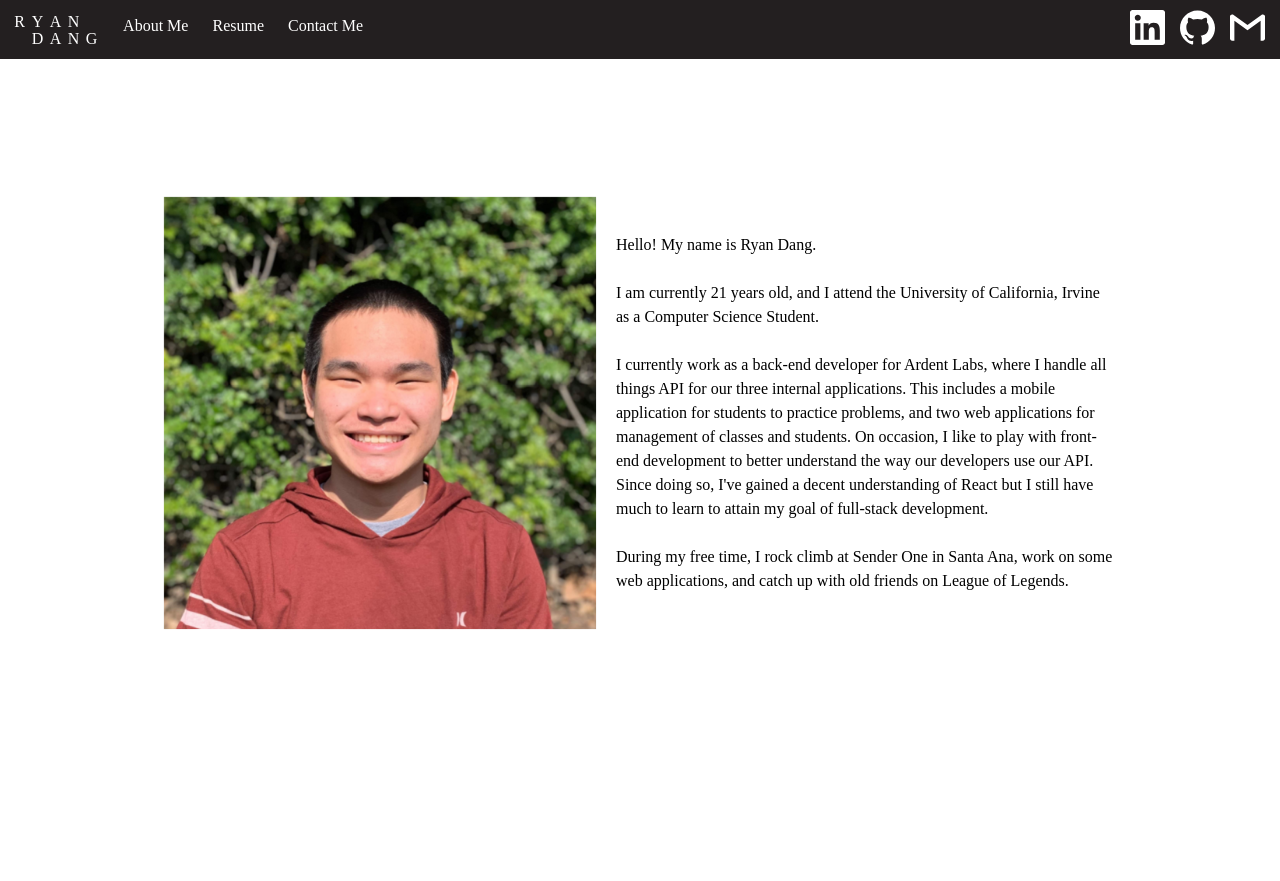
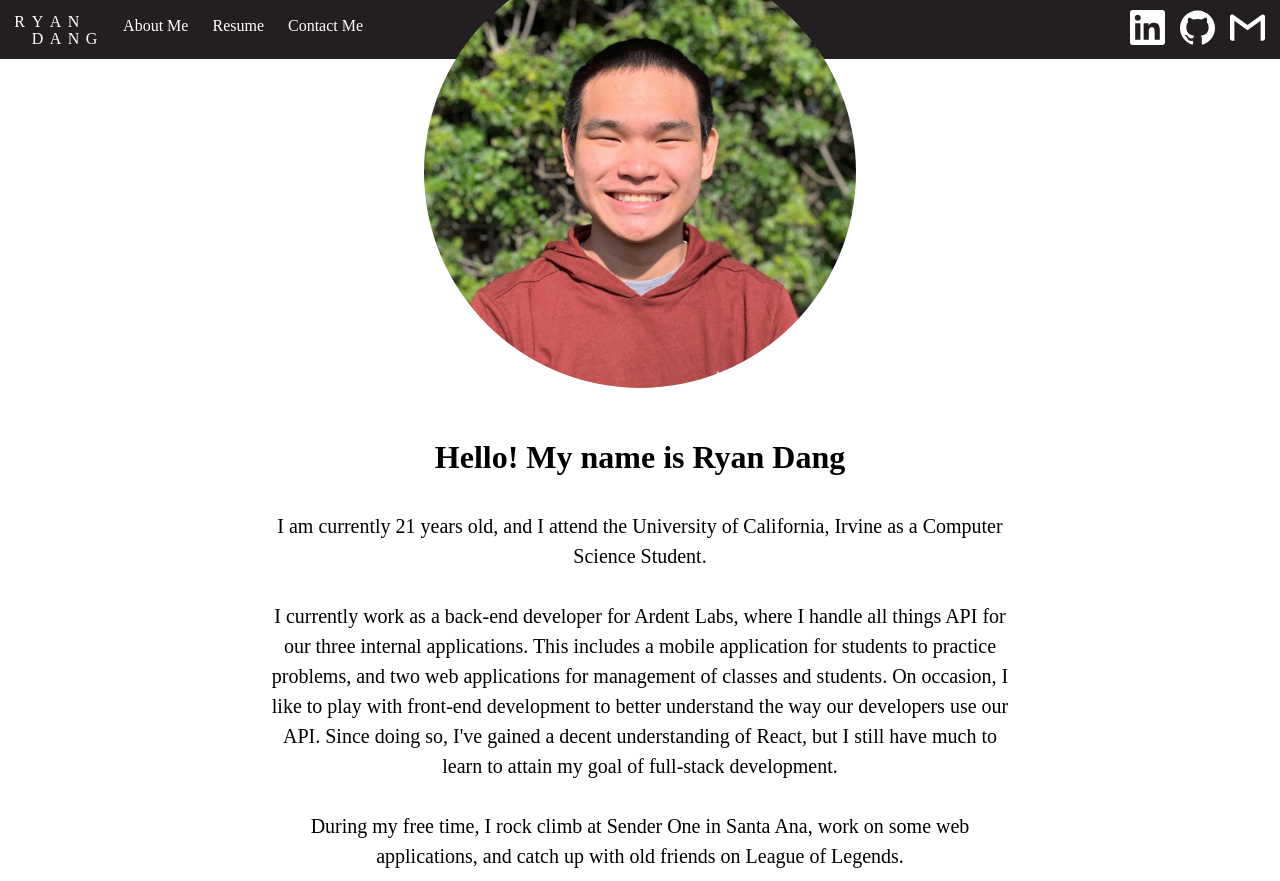
Before and after one commit to rvdang/ryan-web, a React (Create React App) app: page / in a window 1280 px wide. Before the commit the page ends 800 px from the top, so only its background shows below. Built offline with nearby package versions, Linux system fonts and the light colour scheme; a web font is replaced by a local one; what react-pose would draw is missing.

Commit message:
play with fonts

```diff
--- a/src/AboutMe.js
+++ b/src/AboutMe.js
@@ -1,23 +1,25 @@
 import React from "react";
 export const AboutMe = props => (
-  <div className="shortFadeIn page horizontal maxswitch">
+  <div className="shortFadeIn page vertical maxswitch">
     <img
       className="shortFadeIn"
       src={require("./images/ryan_headshot.jpeg")}
       height="432px"
-      style={{ padding: "10px" }}
+      style={{ padding: "10px" , borderRadius: "50%", marginBottom: "25px"}}
     ></img>
     <span
       style={{
-        width: "500px",
+        width: "750px",
         color: "black",
         textAlign: "left",
         lineHeight: 1.5,
         wordWrap: "break-word",
-        padding: "10px"
+        padding: "10px",
+        textAlign: "center",
+        fontSize: "20px",
       }}
     >
-      Hello! My name is Ryan Dang.
+      <strong style={{fontSize: "32px"}}>Hello! My name is Ryan Dang</strong>
       <br />
       <br /> I am currently 21 years old, and I attend the University of
       California, Irvine as a Computer Science Student.
@@ -28,7 +30,7 @@ export const AboutMe = props => (
       applications for management of classes and students. On occasion, I like
       to play with front-end development to better understand the way our
       developers use our API. Since doing so, I've gained a decent understanding
-      of React but I still have much to learn to attain my goal of full-stack
+      of React, but I still have much to learn to attain my goal of full-stack
       development.
       <br />
       <br />
--- a/src/Loading.css
+++ b/src/Loading.css
@@ -76,6 +76,7 @@ span {
 }
 
 div.logo {
+  z-index: 3;
   width: 100%;
   opacity: 0;
   display: flex;
```
